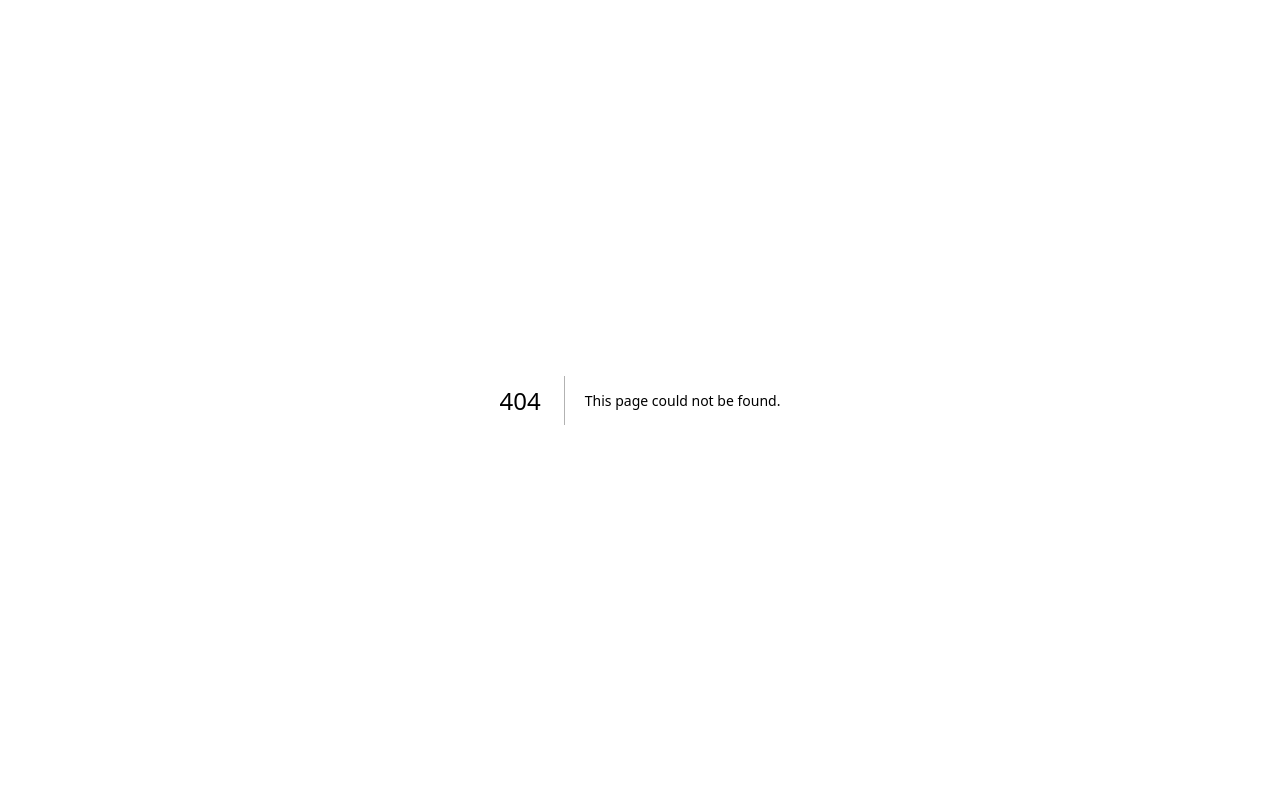
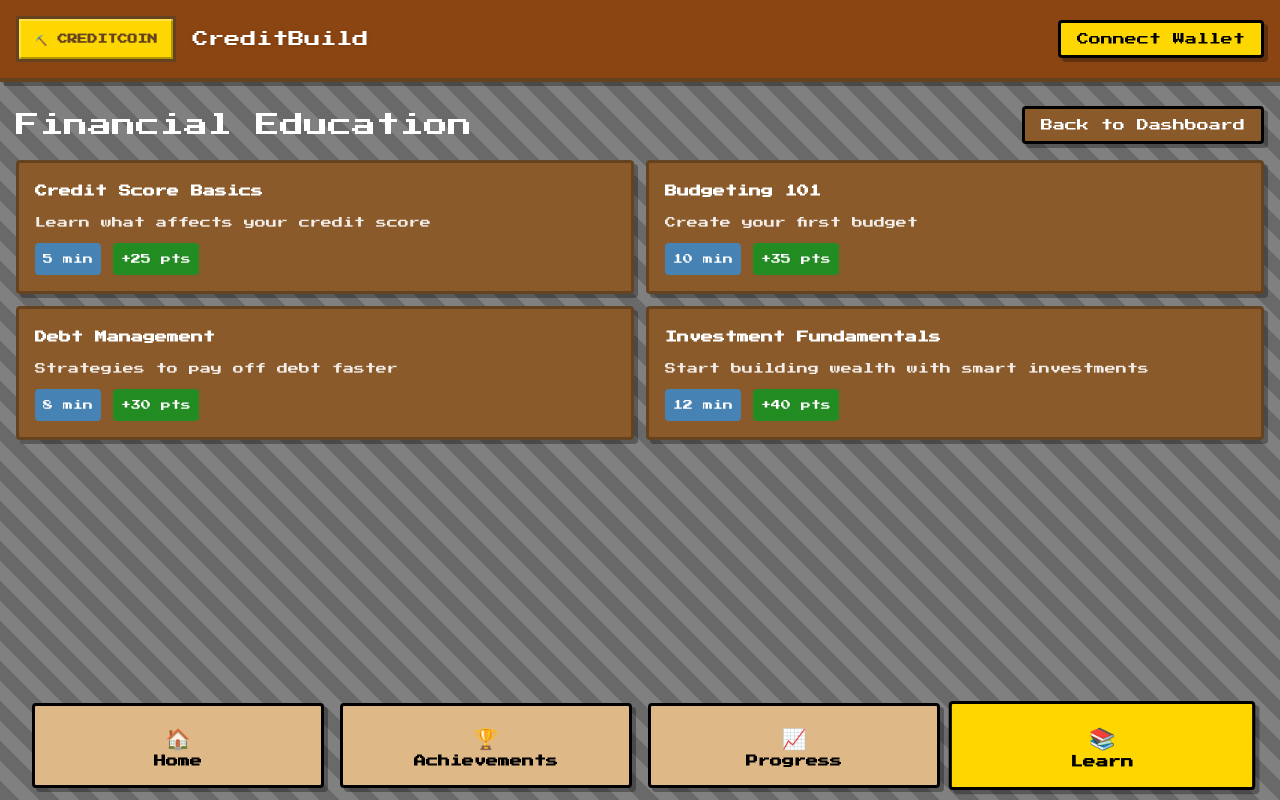
Before and after one commit to CreditHubTeam/CreditBuild, a Next.js app: page /education in a window 1280 px wide. Before the commit this address had no page. Built offline with nearby package versions, Linux system fonts and the light colour scheme.

Commit message:
fix: custom next router UI

```diff
--- /dev/null
+++ b/src/app/achievements/page.tsx
@@ -0,0 +1,6 @@
+"use client";
+import AchievementsPage from "@/components/Pages/AchievementsPage";
+
+export default function Achievements() {
+  return <AchievementsPage />;
+}
--- /dev/null
+++ b/src/app/dashboard/page.tsx
@@ -0,0 +1,16 @@
+"use client";
+import ConnectionPanel from "@/components/Dashboard/ConnectionPanel";
+import CreditScore from "@/components/Dashboard/CreditScore";
+import ChallengesGrid from "@/components/Dashboard/ChallengesGrid";
+import AchievementsPreview from "@/components/Dashboard/AchievementsPreview";
+
+export default function DashboardPage() {
+  return (
+    <section className="container mx-auto px-4 py-6 pb-20 sm:pb-24">
+      <ConnectionPanel />
+      <CreditScore />
+      <ChallengesGrid />
+      <AchievementsPreview />
+    </section>
+  );
+}
--- /dev/null
+++ b/src/app/education/page.tsx
@@ -0,0 +1,6 @@
+"use client";
+import EducationPage from "@/components/Pages/EducationPage";
+
+export default function Education() {
+  return <EducationPage />;
+}
--- a/src/app/globals.css
+++ b/src/app/globals.css
@@ -170,3 +170,20 @@
   color: var(--foreground);
   font-family: Arial, Helvetica, sans-serif;
 } */
+
+/* Page Transitions */
+@keyframes fadeIn {
+  from {
+    opacity: 0;
+    transform: translateY(10px);
+  }
+
+  to {
+    opacity: 1;
+    transform: translateY(0);
+  }
+}
+
+.animate-fadeIn {
+  animation: fadeIn 0.3s ease-out;
+}
--- a/src/app/layout.tsx
+++ b/src/app/layout.tsx
@@ -2,6 +2,7 @@
 import "./globals.css";
 import { Press_Start_2P } from "next/font/google";
 import Providers from "./providers";
+import AppLayout from "@/components/AppLayout";
 
 const pressStart = Press_Start_2P({
   subsets: ["latin"],
@@ -21,8 +22,12 @@
 }) {
   return (
     <html lang="en" className={pressStart.variable}>
-      <body className="font-pixel text-[12px] leading-6 text-white">
-        <Providers>{children}</Providers>
+      <body
+        className={`${pressStart.className} text-[12px] leading-6 text-white bg-transparent`}
+      >
+        <Providers>
+          <AppLayout>{children}</AppLayout>
+        </Providers>
       </body>
     </html>
   );
--- a/src/app/page.tsx
+++ b/src/app/page.tsx
@@ -1,30 +1,20 @@
 "use client";
-import Header from "@/components/Header";
-import BottomNav from "@/components/BottomNav";
-import ConnectionPanel from "@/components/Dashboard/ConnectionPanel";
-import CreditScore from "@/components/Dashboard/CreditScore";
-import ChallengesGrid from "@/components/Dashboard/ChallengesGrid";
-import AchievementsPreview from "@/components/Dashboard/AchievementsPreview";
-import AchievementsPage from "@/components/Pages/AchievementsPage";
-import ProgressPage from "@/components/Pages/ProgressPage";
-import EducationPage from "@/components/Pages/EducationPage";
-import WalletSelectionModal from "@/components/Modals/WalletSelectionModal";
-import NetworkSwitchModal from "@/components/Modals/NetworkSwitchModal";
-import RegistrationModal from "@/components/Modals/RegistrationModal";
-import ChallengeModal from "@/components/Modals/ChallengeModal";
-import LoadingIndicator from "@/components/LoadingIndicator";
-import Notification from "@/components/UI/Notification";
 import { useApp } from "@/context/AppContext";
+import { useRouter } from "next/navigation";
+import { useEffect } from "react";
 
-export default function Page() {
-  const { currentPage, isWalletConnected, handleGetStarted } = useApp();
+export default function LandingPage() {
+  const { isWalletConnected, handleGetStarted } = useApp();
+  const router = useRouter();
+
+  // Auto redirect to dashboard if wallet is connected
+  useEffect(() => {
+    if (isWalletConnected) {
+      router.push("/dashboard");
+    }
+  }, [isWalletConnected, router]);
 
   return (
-    <>
-      <Header />
-
-      {/* Landing */}
-      {currentPage === "landingPage" && (
     <section className="container mx-auto px-4 py-12">
       <div className="pixel-card p-8">
         <h1 className="text-2xl mb-3">
@@ -53,30 +43,5 @@
         </button>
       </div>
     </section>
-      )}
-
-      {/* Dashboard */}
-      {currentPage === "dashboard" && (
-        <section className="container mx-auto px-4 py-6 pb-20 sm:pb-24">
-          <ConnectionPanel />
-          <CreditScore />
-          <ChallengesGrid />
-          <AchievementsPreview />
-        </section>
-      )}
-
-      {currentPage === "achievementsPage" && <AchievementsPage />}
-      {currentPage === "progressPage" && <ProgressPage />}
-      {currentPage === "educationPage" && <EducationPage />}
-
-      {/* Nav + Modals + Overlays */}
-      {currentPage !== "landingPage" && <BottomNav />}
-      <WalletSelectionModal />
-      <NetworkSwitchModal />
-      <RegistrationModal />
-      <ChallengeModal />
-      <LoadingIndicator />
-      <Notification />
-    </>
   );
 }
--- /dev/null
+++ b/src/app/progress/page.tsx
@@ -0,0 +1,6 @@
+"use client";
+import ProgressPage from "@/components/Pages/ProgressPage";
+
+export default function Progress() {
+  return <ProgressPage />;
+}
--- /dev/null
+++ b/src/components/AppLayout.tsx
@@ -0,0 +1,37 @@
+"use client";
+import { usePathname } from "next/navigation";
+import Header from "@/components/Header";
+import BottomNav from "@/components/BottomNav";
+import WalletSelectionModal from "@/components/Modals/WalletSelectionModal";
+import NetworkSwitchModal from "@/components/Modals/NetworkSwitchModal";
+import RegistrationModal from "@/components/Modals/RegistrationModal";
+import ChallengeModal from "@/components/Modals/ChallengeModal";
+import LoadingIndicator from "@/components/LoadingIndicator";
+import Notification from "@/components/UI/Notification";
+
+export default function AppLayout({ children }: { children: React.ReactNode }) {
+  const pathname = usePathname();
+  const isLandingPage = pathname === "/";
+
+  return (
+    <>
+      <Header />
+
+      {/* Page Transition Wrapper */}
+      <main className="transition-all duration-300 ease-in-out">
+        {children}
+      </main>
+
+      {/* Navigation - Hide on landing page */}
+      {!isLandingPage && <BottomNav />}
+
+      {/* Global Modals */}
+      <WalletSelectionModal />
+      <NetworkSwitchModal />
+      <RegistrationModal />
+      <ChallengeModal />
+      <LoadingIndicator />
+      <Notification />
+    </>
+  );
+}
--- a/src/components/BottomNav.tsx
+++ b/src/components/BottomNav.tsx
@@ -1,27 +1,49 @@
 "use client";
+import { usePathname, useRouter } from "next/navigation";
 import { useApp } from "@/context/AppContext";
-type PageId =
-  | "landingPage"
-  | "dashboard"
-  | "achievementsPage"
-  | "progressPage"
-  | "educationPage";
+
+type NavItem = {
+  path: string;
+  icon: string;
+  label: string;
+};
+
+const navItems: NavItem[] = [
+  { path: "/dashboard", icon: "🏠", label: "Home" },
+  { path: "/achievements", icon: "🏆", label: "Achievements" },
+  { path: "/progress", icon: "📈", label: "Progress" },
+  { path: "/education", icon: "📚", label: "Learn" },
+];
+
 export default function BottomNav() {
-  const { currentPage, navigateToPage } = useApp();
+  const pathname = usePathname();
+  const router = useRouter();
+  const { isWalletConnected, showNotification } = useApp();
+
+  const handleNavigation = (path: string) => {
+    if (!isWalletConnected && path !== "/") {
+      showNotification("Please connect your wallet first!", "warning");
+      return;
+    }
+    router.push(path);
+  };
+
   const Item = ({
-    page,
+    path,
     icon,
     label,
   }: {
-    page: PageId;
+    path: string;
     icon: string;
     label: string;
   }) => (
     <button
-      onClick={() => navigateToPage(page)}
-      className={`flex flex-col items-center justify-center px-2 py-2 sm:px-4 sm:py-3 lg:px-6 lg:py-4 transition-all duration-150 ${
-        currentPage === page ? "bg-mc-gold text-black" : "bg-mc-oak text-black"
-      } border-3 border-black rounded-pixel shadow-pixel hover:shadow-none active:translate-y-[1px] min-h-[50px] sm:min-h-[65px] lg:min-h-[75px]`}
+      onClick={() => handleNavigation(path)}
+      className={`flex flex-col items-center justify-center px-2 py-2 sm:px-4 sm:py-3 lg:px-6 lg:py-4 transition-all duration-300 ease-out ${
+        pathname === path
+          ? "bg-mc-gold text-black transform scale-105 shadow-pixel"
+          : "bg-mc-oak text-black hover:bg-mc-brown hover:text-white"
+      } border-3 border-black rounded-pixel shadow-pixel hover:shadow-none active:translate-y-[1px] active:scale-100 min-h-[50px] sm:min-h-[65px] lg:min-h-[75px]`}
     >
       <span className="text-sm sm:text-lg lg:text-xl mb-1">{icon}</span>
       <span className="text-[8px] sm:text-[10px] lg:text-[12px] leading-tight text-center font-bold">
@@ -33,10 +55,14 @@
   return (
     <nav className="fixed bottom-2 sm:bottom-3 left-2 right-2 sm:left-4 sm:right-4 lg:left-8 lg:right-8 z-40">
       <div className="grid grid-cols-4 gap-1 sm:gap-3 lg:gap-4">
-        <Item page="dashboard" icon="🏠" label="Home" />
-        <Item page="achievementsPage" icon="🏆" label="Achievements" />
-        <Item page="progressPage" icon="📈" label="Progress" />
-        <Item page="educationPage" icon="📚" label="Learn" />
+        {navItems.map((item) => (
+          <Item
+            key={item.path}
+            path={item.path}
+            icon={item.icon}
+            label={item.label}
+          />
+        ))}
       </div>
     </nav>
   );
```
Also changed, not shown: src/context/AppContext.tsx (+7 -1 lines). Lines whose indentation alone changed are shown as unchanged.
